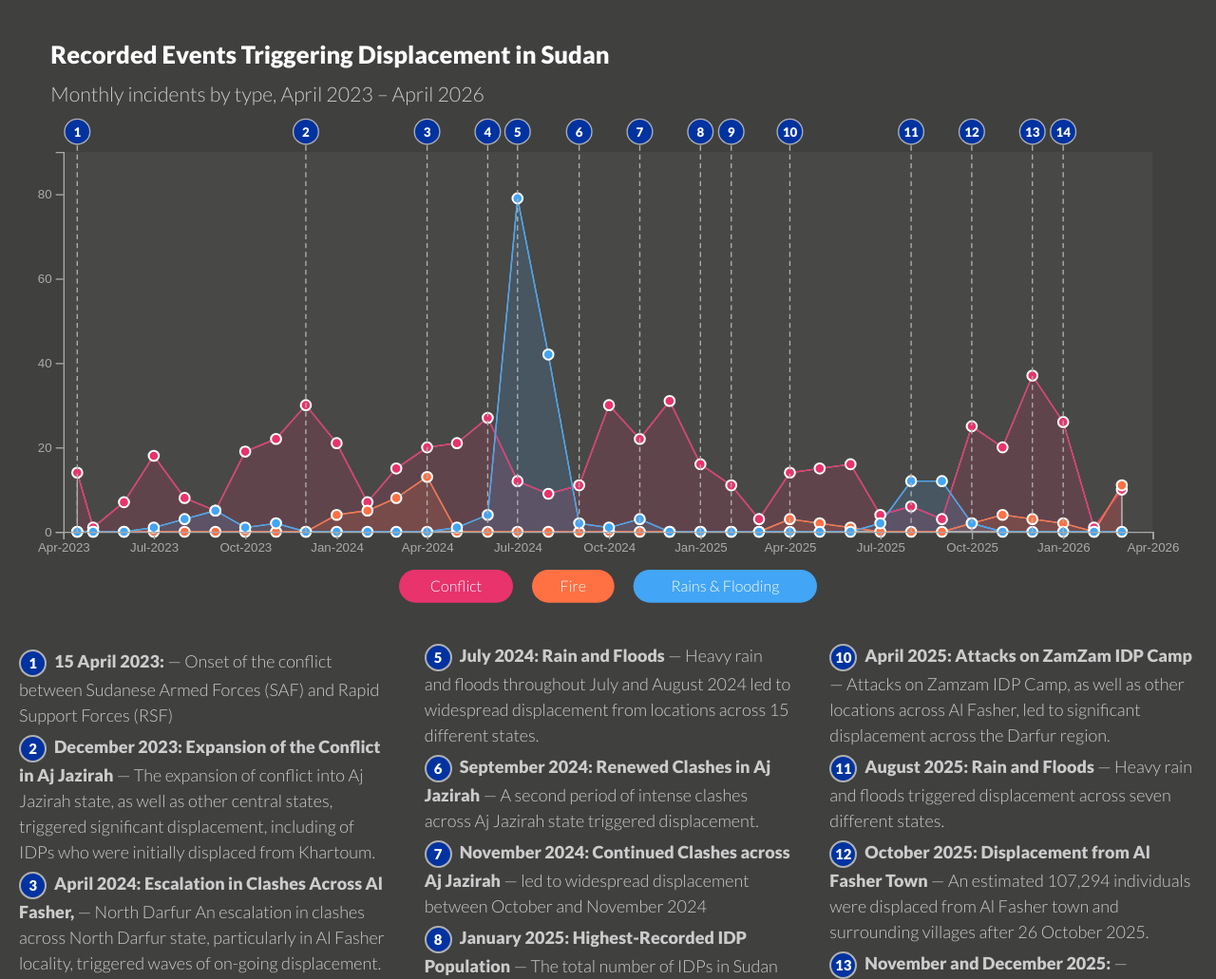
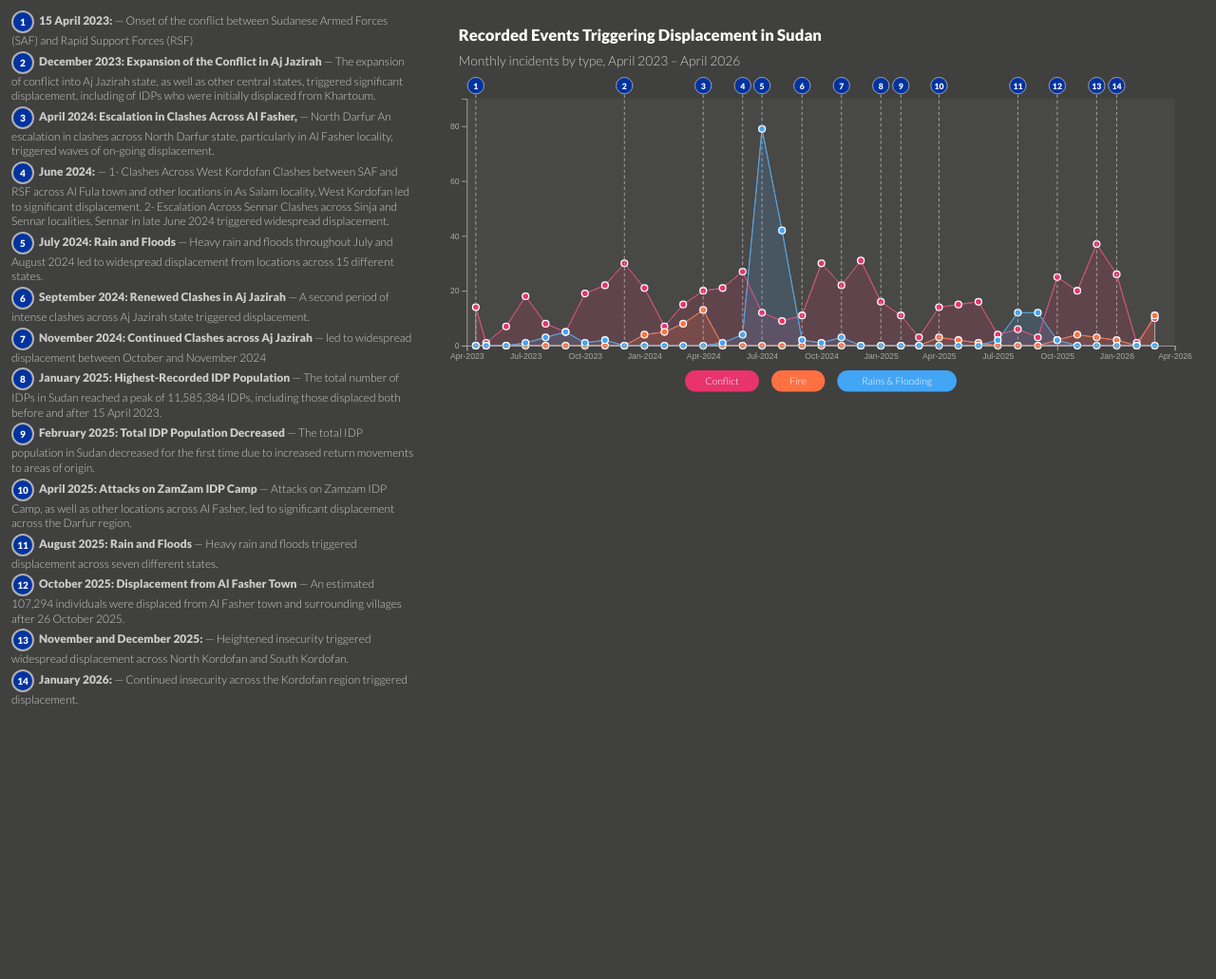
Before and after one commit to dizayee/snd-dtm-ew-2026, a plain HTML site: page index.html in a window 1280 px wide. Shown: the top 1031 px of the page at 95% size. After the commit the page ends 800 px from the top, so only its background shows below. Drawn offline with nearby package versions, Linux system fonts and the light colour scheme.

Commit message:
two-column layout: events list left, chart right

```diff
--- a/index.html
+++ b/index.html
@@ -42,36 +42,42 @@
        fill: none;
      }
 
+    #layout {
+      display: flex;
+      flex-direction: row;
+      align-items: flex-start;
+      width: 100%;
+    }
+
     #events {
-      width: 100%;
+      width: 35%;
+      flex-shrink: 0;
       box-sizing: border-box;
-      padding: 10px 20px 20px 20px;
+      padding: 8px 12px 8px 12px;
       font-family: 'Lato', sans-serif;
-      font-size: 18px;
+      font-size: 12px;
       color: #CCCCCC;
-      column-width: 380px;
-      column-gap: 40px;
     }
 
     #events p {
-      margin: 6px 0;
-      line-height: 1.5;
+      margin: 3px 0;
+      line-height: 1.3;
       break-inside: avoid;
     }
 
     #events span.num {
       display: inline-block;
-      width: 25px;
-      height: 25px;
-      line-height: 25px;
+      width: 20px;
+      height: 20px;
+      line-height: 20px;
       text-align: center;
       background-color: #0033a0;
       border: 2px solid #b0b0b0;
       color: white;
       border-radius: 50%;
-      font-size: 15px;
+      font-size: 10px;
       font-weight: bold;
-      margin-right: 8px;
+      margin-right: 5px;
       vertical-align: middle;
       flex-shrink: 0;
     }
@@ -98,11 +104,13 @@
 </head>
 <body>
     <div id="tooltip"></div>
-    <svg width="100%" viewBox="0 0 960 500" preserveAspectRatio="xMidYMid meet">
-      <text class="title" x=40 y=50>Recorded Events Triggering Displacement in Sudan</text>
-      <text x=40 y=80>Monthly incidents by type, April 2023 – April 2026</text>
-    </svg>
-    <div id="events"></div>
+    <div id="layout">
+      <div id="events"></div>
+      <svg width="65%" viewBox="0 0 960 500" preserveAspectRatio="xMidYMid meet">
+        <text class="title" x=40 y=50>Recorded Events Triggering Displacement in Sudan</text>
+        <text x=40 y=80>Monthly incidents by type, April 2023 – April 2026</text>
+      </svg>
+    </div>
     <script src="https://d3js.org/d3.v4.js"></script>
     <script>
 
```
